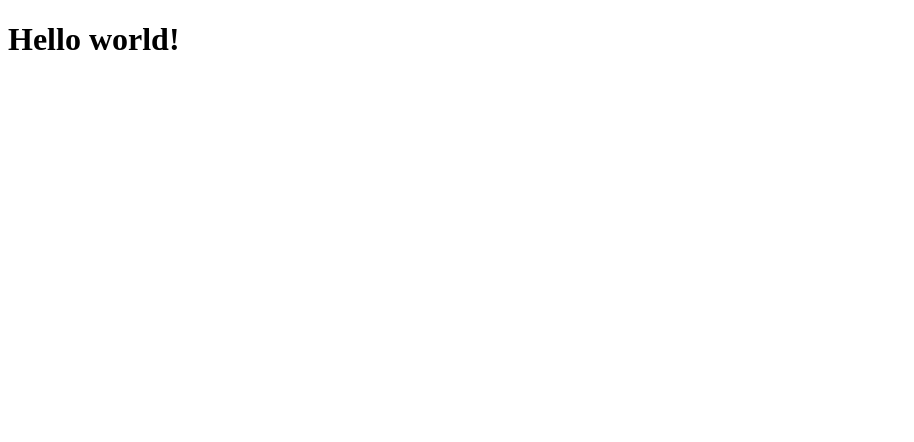
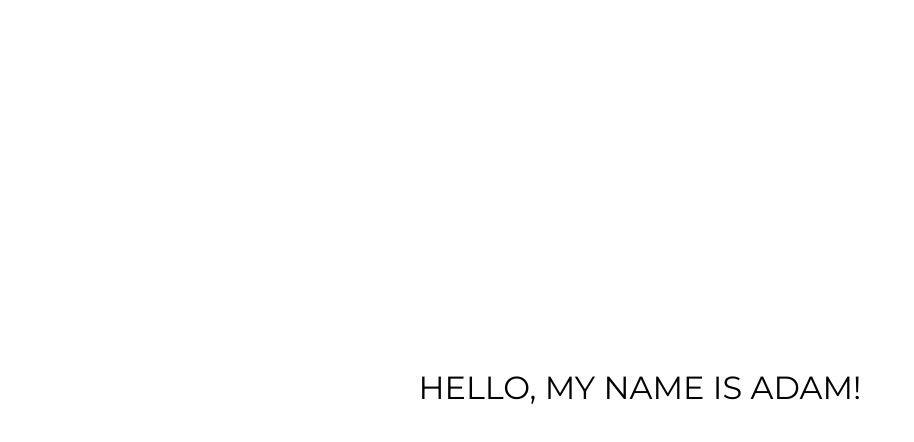
Before and after one commit to Maratonec/Maratonec.github.io, a plain HTML site: page index.html in a window 1280 px wide. Shown: the whole page, without its empty margins (0-914 px from the left). Drawn offline with Linux system fonts and the light colour scheme.

Commit message:
Landing page setup

```diff
--- /dev/null
+++ b/css/style.css
@@ -0,0 +1,32 @@
+@import url('https://fonts.googleapis.com/css?family=Montserrat:400,700');
+
+.text {
+    font-size: 32px;
+    font-family: 'Montserrat', sans-serif;
+    animation: wave 0.5s ease-in-out infinite alternate;
+    text-align: center;
+    text-transform: uppercase;
+    line-height: 95vh;
+    -webkit-touch-callout: none;
+    -webkit-user-select: none;
+    -khtml-user-select: none;
+    -moz-user-select: none;
+    -ms-user-select: none;
+    user-select: none;
+
+}
+
+.text p {
+    display: inline-block;
+    vertical-align: middle;
+}
+
+@keyframes wave {
+    0% {
+        transform: translateY(0);
+    }
+
+    100% {
+        transform: translateY(-5px);
+    }
+}
--- a/index.html
+++ b/index.html
@@ -4,19 +4,23 @@
 <head>
   <meta name="description" content="Blank page on www.maratonec.live" />
   <meta charset="utf-8">
-  <title>Hello world!</title>
+  <title>Maratonec</title>
   <meta name="viewport" content="width=device-width, initial-scale=1">
   <meta name="author" content="Adam Černý">
+  <meta name="robots" content="index, follow">
+  <link rel="stylesheet" href="css/style.css">
 </head>
 
 <body>
-
-  <h1>Hello world!</h1>
-
-</div>
+  <div class="text" id="text-block">
+    <p>Hello, my name is Adam!</p>
+  </div>
+  <script src="script/script.js"></script>
+</body>
 
 <script>
 </script>
 
 </body>
+
 </html>
--- /dev/null
+++ b/script/script.js
@@ -0,0 +1,30 @@
+// Get the block of text
+const textBlock = document.getElementById('text-block');
+// Split the text into individual words
+const words = textBlock.innerText.split(' ');
+// Clear the text in the text block
+textBlock.innerHTML = '';
+// Loop through each word and create a span element for it
+for (const word of words) {
+    const span = document.createElement('span');
+    span.innerText = word + ' ';
+
+    // Set a mouseover event listener for the span element
+    // to enlarge the text when the user hovers over it
+    span.addEventListener('mouseover', () => {
+        span.style.fontSize = '1.25em';
+        span.style.transition = 'all 0.5s ease-in-out';
+    });
+
+    // Set a mouseout event listener for the span element
+    // to return the text to its original size when the user
+    // moves the cursor away
+    span.addEventListener('mouseout', () => {
+        span.style.fontSize = '1em';
+        span.style.transition = 'all 0.5s ease-in-out';
+    });
+
+    // Add the span element to the text block
+    textBlock.appendChild(span);
+
+}
```
Also changed, not shown: 1 other file.
